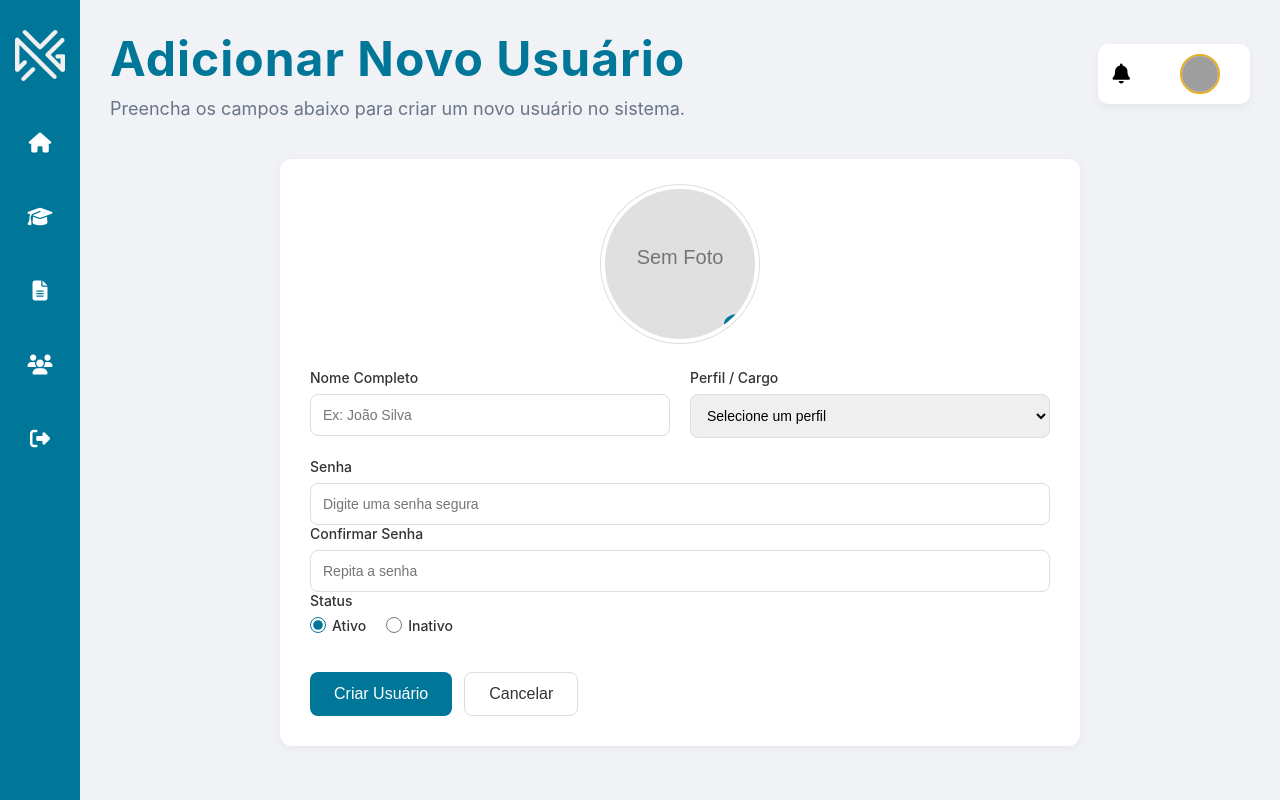
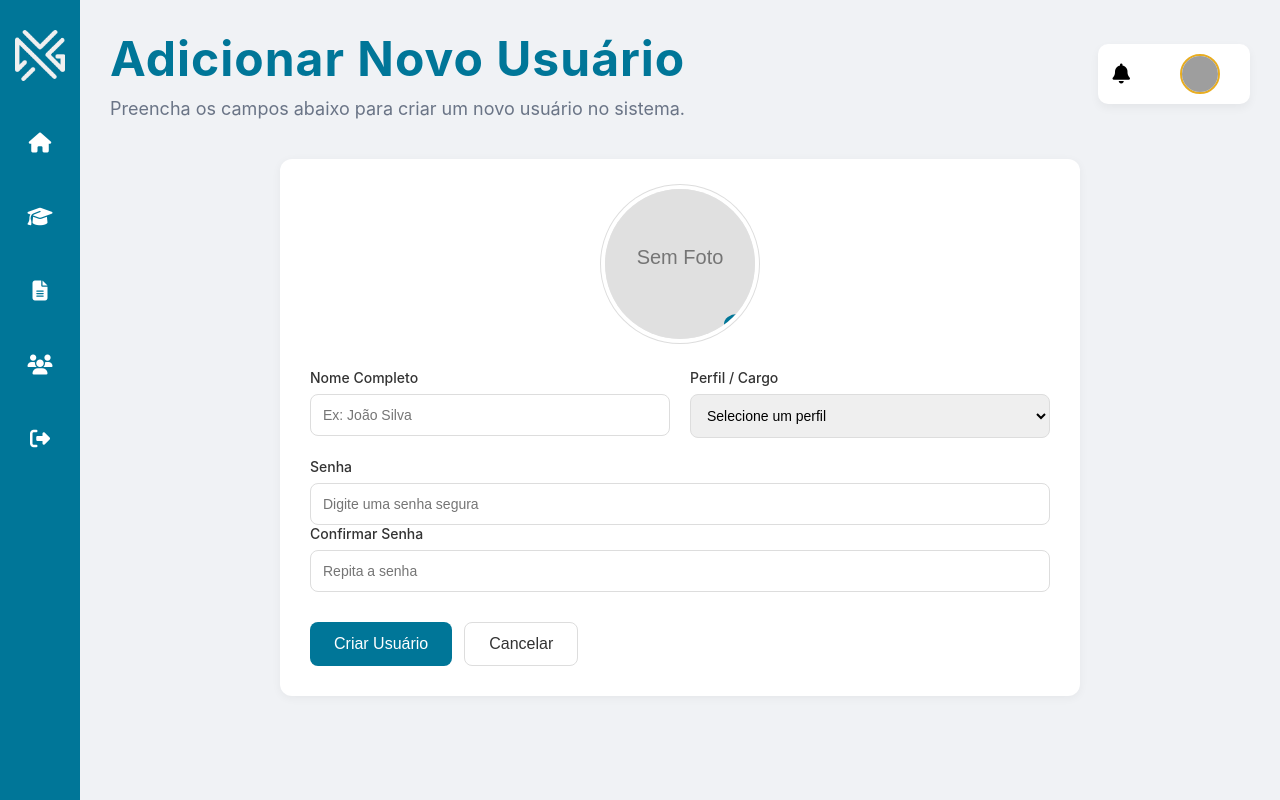
Before and after one commit to Dzumbuca/Angorge, a Node server app: template views/AdicionarUsuario.ejs in a window 1280 px wide. Run offline with Node 20, Linux system fonts and the light colour scheme; the template is opened without the code that fills it, so the values that code supplies are empty; some libraries are stand-ins or nearby versions; grey boxes are pictures that could not be loaded.

Commit message:
Atualizacao2.0

```diff
--- a/routes/utilizadores.js
+++ b/routes/utilizadores.js
@@ -99,7 +99,7 @@ router.post("/usuarios", requireAuth, upload.single("fotoPerfil"), async (req, r
             nome,
             senha: hashedPassword,
             perfil,
-            status: status || "Ativo",
+
             ...(email && { email }),
             ...(telefone && { telefone }),
             ...(fotoPath && { foto: fotoPath }) // ✅ Inclui o caminho da foto
--- a/server.js
+++ b/server.js
@@ -164,7 +164,7 @@ app.post("/api/register", async (req, res) => {
             nome,
             senha: hashedPassword,
             perfil: "usuario", // perfil padrão
-            status: "ativo"
+
         });
 
         await newUser.save();
@@ -218,7 +218,7 @@ app.post("/primeiro-admin", async (req, res) => {
             nome,
             senha: hashedPassword,
             perfil: "administrador",
-            status: "ativo"
+
         });
 
         await admin.save();
@@ -329,10 +329,9 @@ app.get("/admin/usuarios", (req, res) => {
     res.render("usuarios", { admin: req.session.user });
 });
 
-app.get("/admin/usuarios/novo", (req, res) => {
+app.get("/admin/usuarios/novo", requireAdmin, (req, res) => {
     res.render("AdicionarUsuario", { admin: req.session.user });
 });
-
 
 
 // ✅ Perfil de outro usuário (só admin)
--- a/views/AdicionarUsuario.ejs
+++ b/views/AdicionarUsuario.ejs
@@ -98,13 +98,7 @@
                         <input type="password" id="confirmarSenha" placeholder="Repita a senha" required>
                     </div>
 
-                    <div class="form-group">
-                        <label>Status</label>
-                        <div class="radio-group">
-                            <label><input type="radio" name="status" value="Ativo" checked> Ativo</label>
-                            <label><input type="radio" name="status" value="Inativo"> Inativo</label>
-                        </div>
-                    </div>
+
 
                     <div class="action-buttons">
                         <button type="button" class="btn-save">Criar Usuário</button>
@@ -236,7 +230,7 @@
             const perfil = document.getElementById("perfil");
             const senha = document.getElementById("senha");
             const confirmarSenha = document.getElementById("confirmarSenha");
-            const status = document.querySelector("input[name='status']:checked").value;
+            const status = "ativo"; // ✅ valor padrão, em minúsculas, compatível com seu schema
 
             let valid = true;
 
@@ -280,7 +274,7 @@
             formData.append("nome", nome.value.trim());
             formData.append("perfil", perfil.value.trim());
             formData.append("senha", senha.value);
-            formData.append("status", status);
+            formData.append("status", "ativo");
 
             // Adiciona a imagem se houver ficheiro selecionado
             if (fileInput.files.length > 0) {
```
